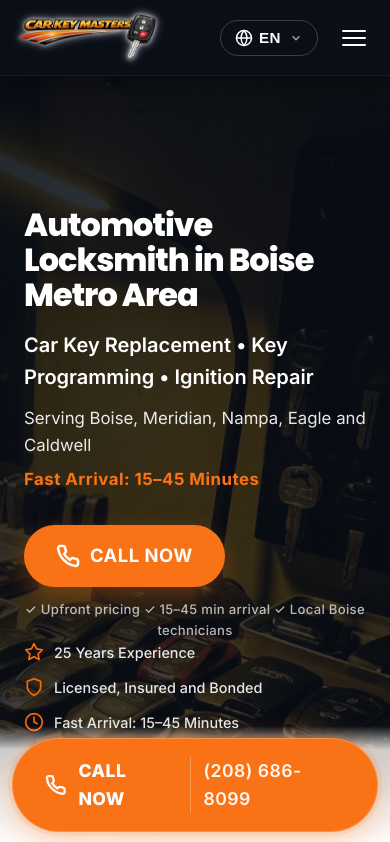
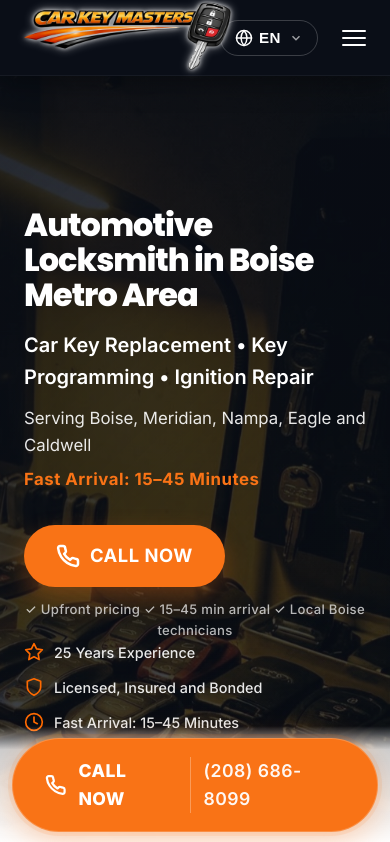
Before and after one commit to saskij/https-github.com-_-demo-locksmith, a Next.js app: page /en in a window 390 px wide. Shown: the top 842 px of the page. Built offline with nearby package versions, Linux system fonts and the light colour scheme.

Commit message:
fix: mobile logo size and language switch 404

```diff
--- a/app/globals.css
+++ b/app/globals.css
@@ -2100,7 +2100,7 @@ ul {
   }
 
   .header__logo-img {
-    width: 200px;
+    width: 280px;
     left: -15px;
     top: 50%;
   }
@@ -2116,7 +2116,7 @@ ul {
   }
 
   .header__logo-img {
-    width: 160px;
+    width: 240px;
     left: -10px;
     top: 50%;
   }
--- a/components/LanguageSwitcher.jsx
+++ b/components/LanguageSwitcher.jsx
@@ -52,8 +52,8 @@ export default function LanguageSwitcher() {
             newPath = `/${newLang}${pathname === "/" ? "" : pathname}`;
         }
 
-        // Ensure we don't double up BASE_PATH if it's somehow already there, though unlikely
-        const finalPath = newPath.startsWith(BASE_PATH) ? newPath : `${BASE_PATH}${newPath}`;
+        // Next.js router.push automatically handles basePath from next.config.js
+        const finalPath = newPath;
 
         router.push(finalPath);
         router.refresh();
```
